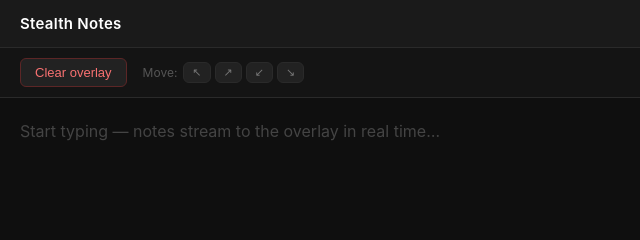
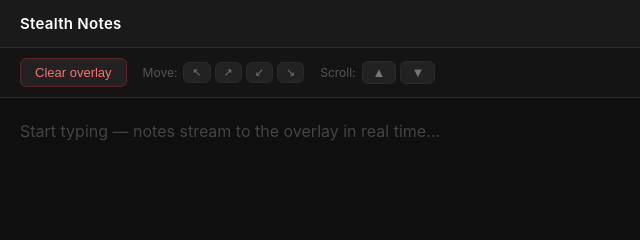
Before and after one commit to thekarananand/interview-helper, a website: page sender/public/index.html in a window 1280 px wide. Shown: the top 240 px of the page, 0-640 px from the left. Drawn offline with Linux system fonts and the light colour scheme.

Commit message:
show notes from top and add remote scroll control
- Change overlay layout from bottom-anchored to top-anchored
- Reset scroll to top when new note content arrives
- Handle 'scroll' message type in overlay renderer (scrollBy with smooth behavior)
- Add scroll up/down buttons (▲▼) to sender toolbar
- Sender sends { type: 'scroll', delta: ±120 } to overlay

Co-Authored-By: Claude Sonnet 4.6 <noreply@anthropic.com>

```diff
--- a/sender/public/index.html
+++ b/sender/public/index.html
@@ -106,6 +106,26 @@
     }
     .pos-btn:hover { color: #aaa; }
 
+    .scroll-group {
+      display: flex;
+      align-items: center;
+      gap: 4px;
+      margin-left: 8px;
+    }
+    .scroll-group span {
+      font-size: 12px;
+      color: #555;
+      margin-right: 2px;
+    }
+    .scroll-btn {
+      padding: 4px 10px;
+      font-size: 13px;
+      border-color: #2a2a2a;
+      color: #777;
+      line-height: 1;
+    }
+    .scroll-btn:hover { color: #aaa; }
+
     #char-count {
       margin-left: auto;
       font-size: 12px;
@@ -158,6 +178,11 @@
       <button class="pos-btn" data-pos="top-right"    title="Top-right">↗</button>
       <button class="pos-btn" data-pos="bottom-left"  title="Bottom-left">↙</button>
       <button class="pos-btn" data-pos="bottom-right" title="Bottom-right">↘</button>
+    </div>
+    <div class="scroll-group">
+      <span>Scroll:</span>
+      <button class="scroll-btn" id="scroll-up-btn"   title="Scroll overlay up">▲</button>
+      <button class="scroll-btn" id="scroll-down-btn" title="Scroll overlay down">▼</button>
     </div>
     <span id="char-count">0 chars</span>
   </div>
@@ -235,6 +260,13 @@
       });
     });
 
+    document.getElementById('scroll-up-btn').addEventListener('click', () => {
+      send({ type: 'scroll', delta: -120 });
+    });
+    document.getElementById('scroll-down-btn').addEventListener('click', () => {
+      send({ type: 'scroll', delta: 120 });
+    });
+
     clearBtn.addEventListener('click', () => {
       noteEl.value = '';
       charCount.textContent = '0 chars';
```
Also changed, not shown: overlay/renderer/index.html (+4 -2 lines).
